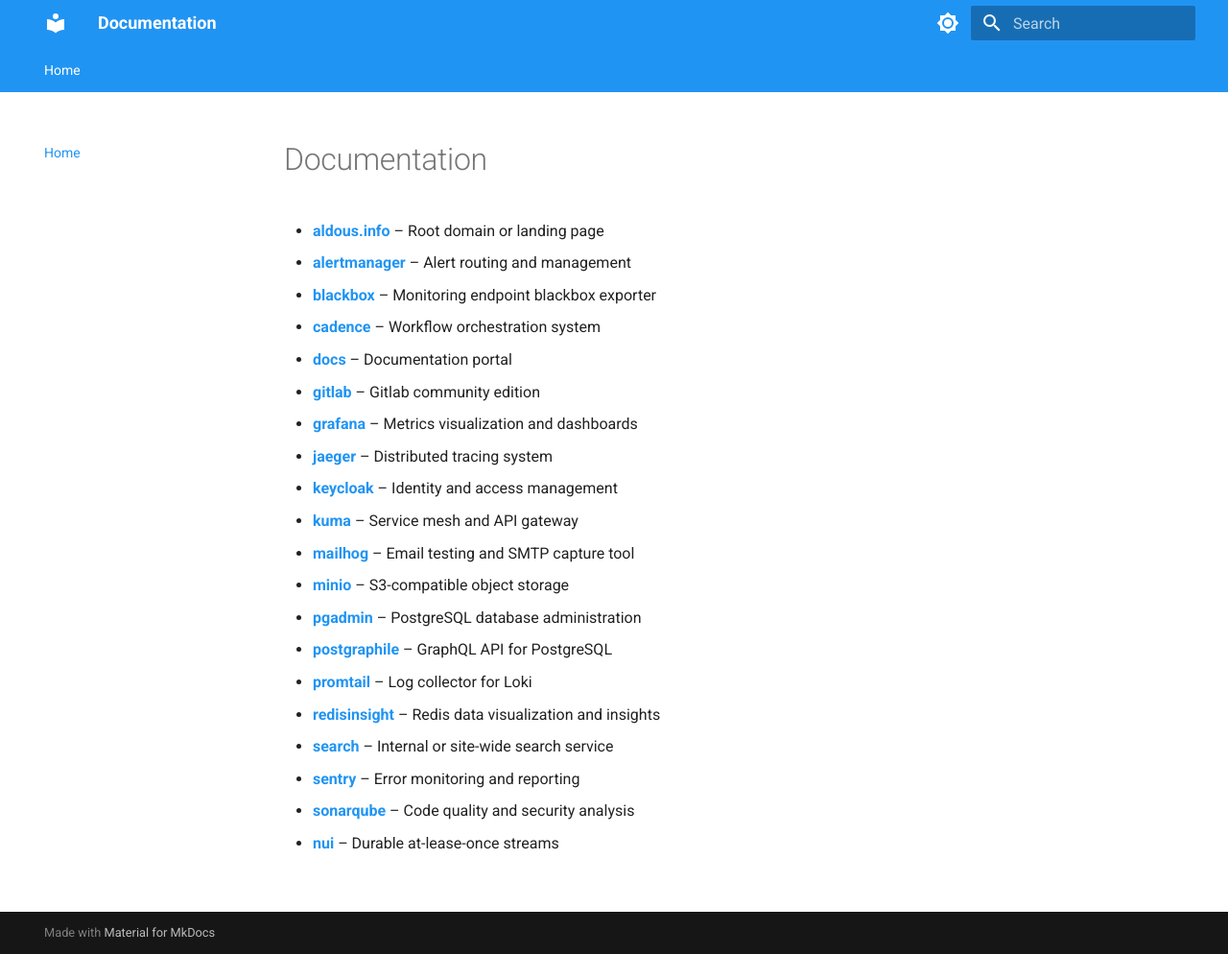
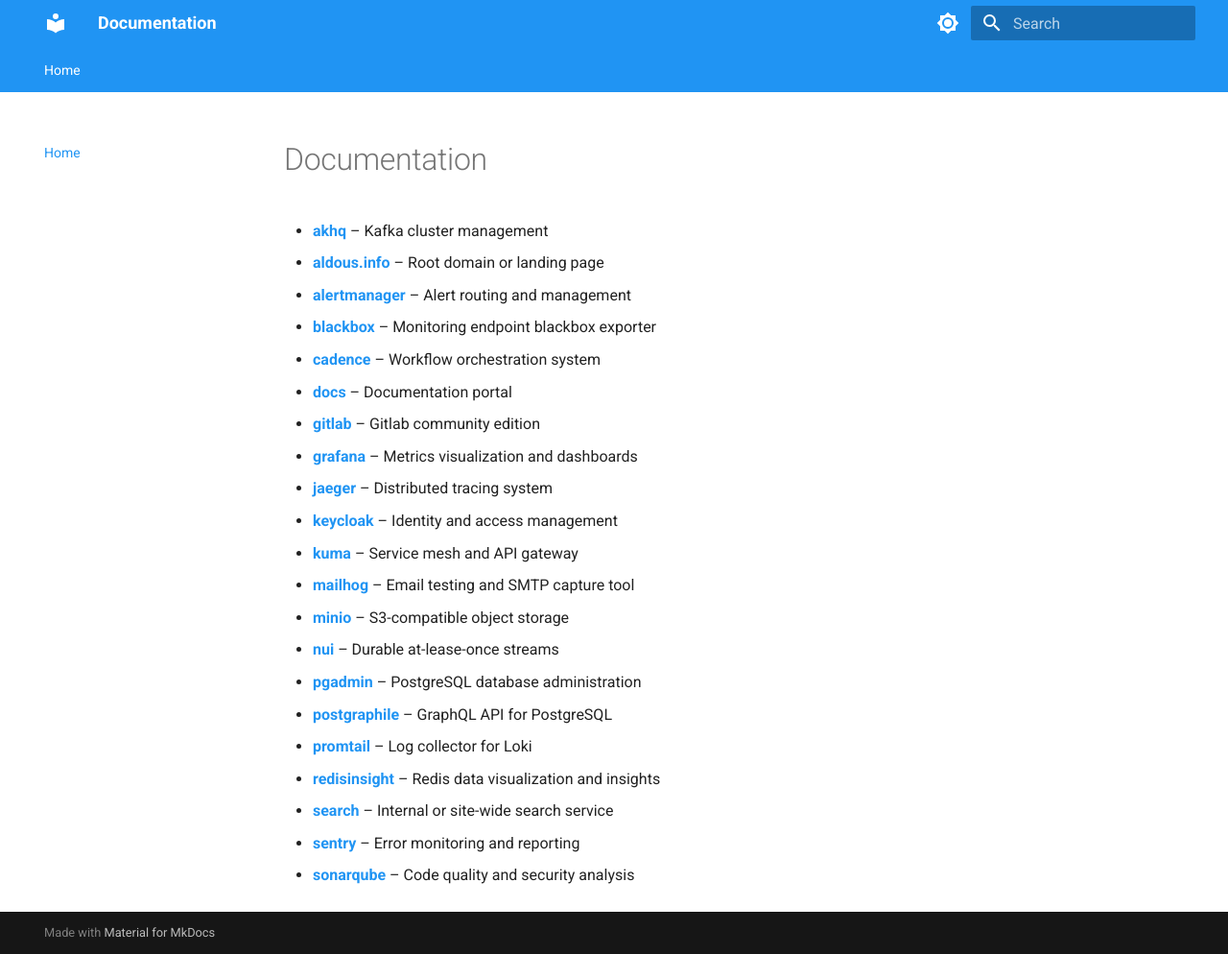
Before and after one commit to maldous/mindfield, an MkDocs documentation site: the page built from docs/content/index.md, in a window 1280 px wide and 994 px high. Shown: the whole window at 96% size. Built offline with MkDocs 1.6.1 and Material for MkDocs 9.7.7, drawn with Linux system fonts in a browser that asks for light colours.

Commit message:
1753499725

```diff
--- a/docs/content/index.md
+++ b/docs/content/index.md
@@ -1,5 +1,6 @@
 # Documentation
 
+- **[akhq](https://akhq.aldous.info/)** – Kafka cluster management
 - **[aldous.info](https://aldous.info/)** – Root domain or landing page
 - **[alertmanager](https://alertmanager.aldous.info/)** – Alert routing and management
 - **[blackbox](https://blackbox.aldous.info/)** – Monitoring endpoint blackbox exporter
```
Also changed, not shown: other parts of docs/content/index.md (+1 -1 lines), 8 other files.
